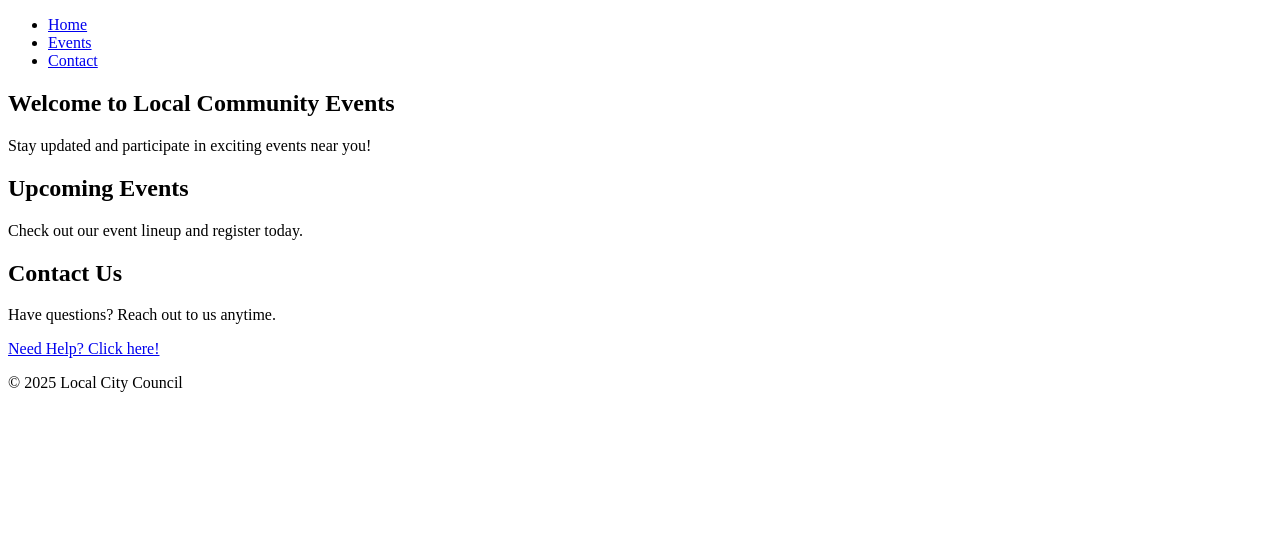
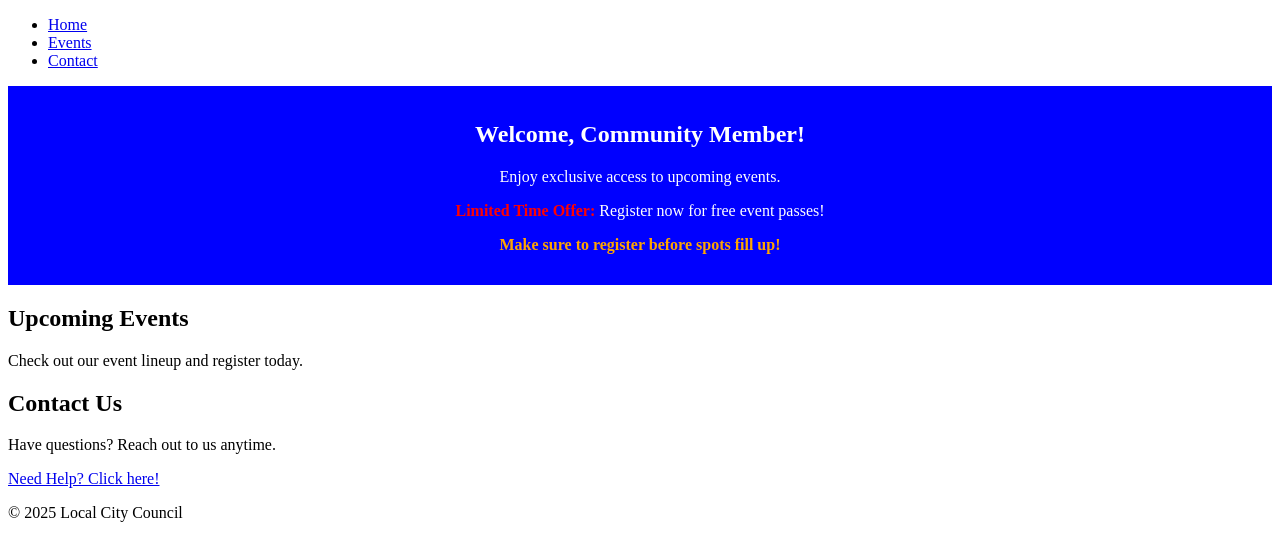
Before and after one commit to PeddiMeenakshi/6429515-_Peddi-Meenakshi, a plain HTML site: page index.html in a window 1280 px wide. Drawn offline with Linux system fonts and the light colour scheme.

Commit message:
Welcome Message with Styling and ID/Class module-1 task-3

```diff
--- a/index.html
+++ b/index.html
@@ -3,6 +3,19 @@
 <head>
     <meta charset="UTF-8">
     <title>Local Community Event Portal</title>
+    <style>
+    #welcomeBanner {
+        background-color: blue;
+        color: white;
+        padding: 15px;
+        text-align: center;
+    }
+
+    .highlight {
+        color: orange;
+        font-weight: bold;
+    }
+    </style>
 </head>
 <body>
 
@@ -17,9 +30,13 @@
 
     </nav>
 
-  <section id="home">
-        <h2>Welcome to Local Community Events</h2>
-        <p>Stay updated and participate in exciting events near you!</p>
+    <section id="home">
+    <div id="welcomeBanner">
+        <h2>Welcome, Community Member!</h2>
+        <p>Enjoy exclusive access to upcoming events.</p>
+        <p><span style="color: red; font-weight: bold;">Limited Time Offer:</span> Register now for free event passes!</p>
+        <p class="highlight">Make sure to register before spots fill up!</p>
+    </div>
     </section>
 
     <section id="events">
```
